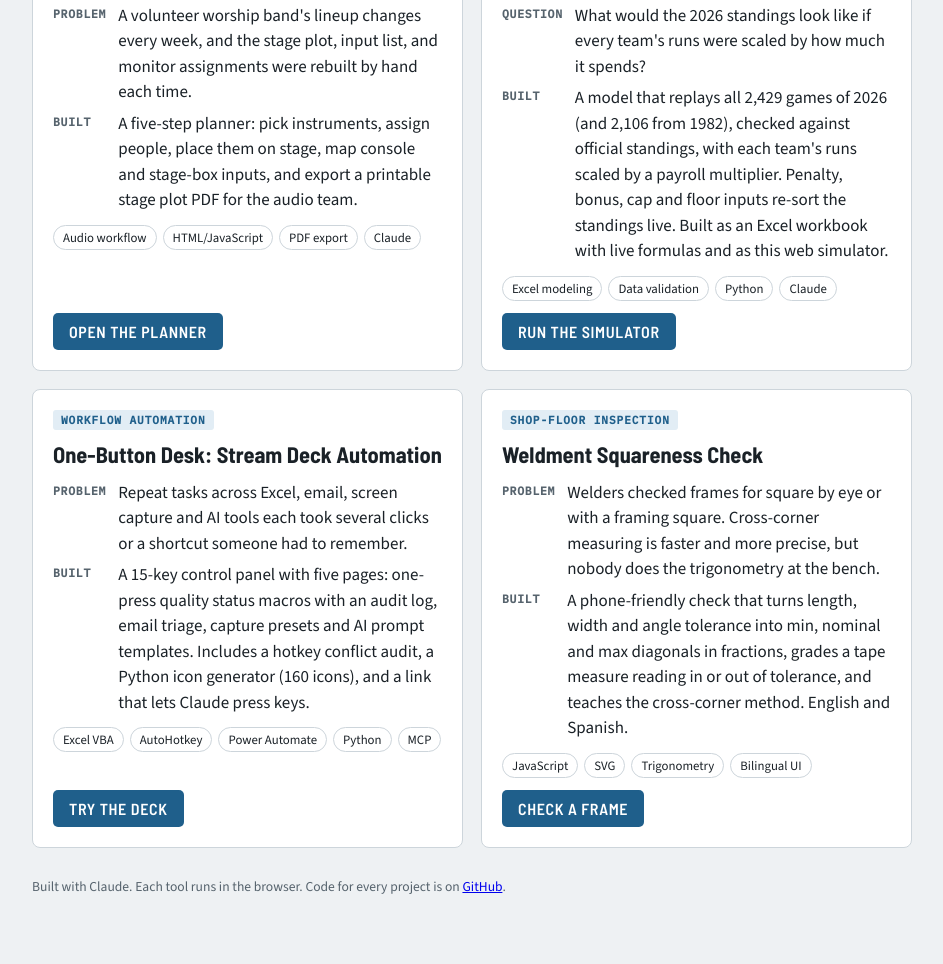
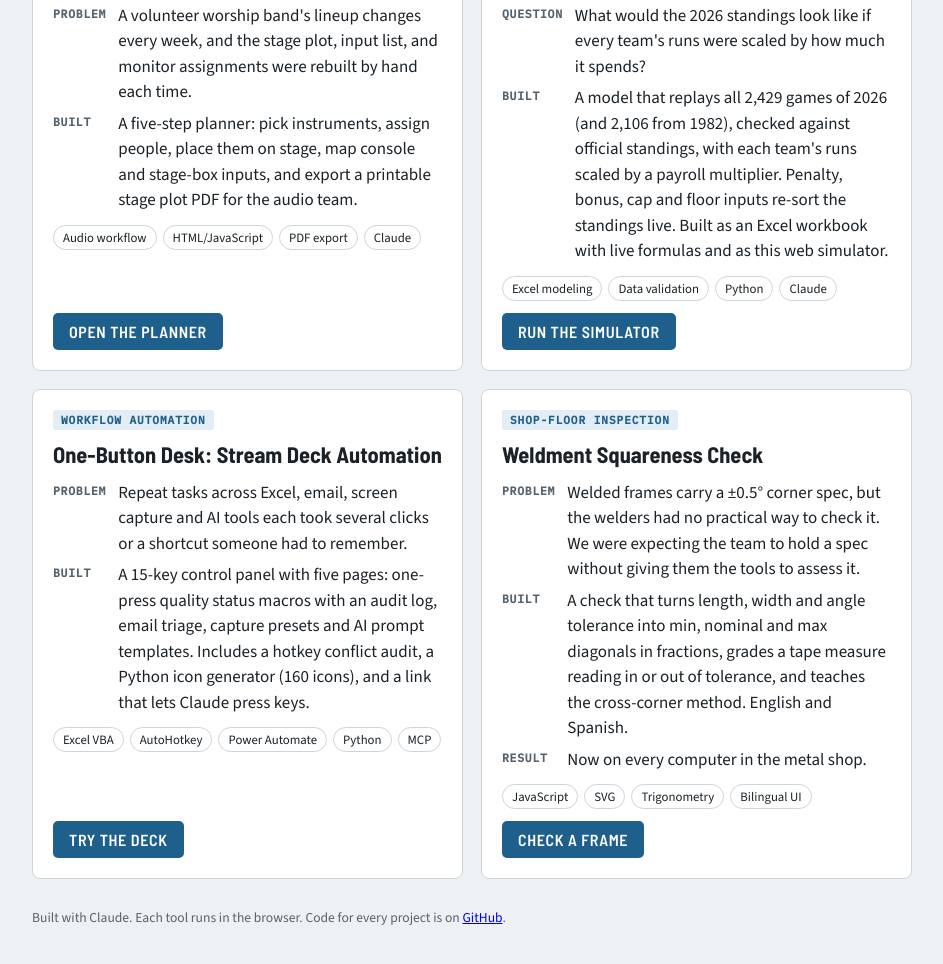
Before and after one commit to woyakn77-CREATE/Portfolio, a plain HTML site: page index.html in a window 1280 px wide. Shown: the part 850-1814 px from the top of the page, without its empty margins (168-1111 px from the left). Drawn offline with nearby package versions, Linux system fonts and the light colour scheme.

Commit message:
Weld check card: spec story and result
Co-Authored-By: Claude Opus 5.5 <noreply@anthropic.com>
Claude-Session: https://claude.ai/code/session_013zgWkoRvXNbXbdx15VHS24

```diff
--- a/index.html
+++ b/index.html
@@ -99,8 +99,9 @@ footer{font-size:.85rem;color:var(--muted)}
     <span class="tag">Shop-floor inspection</span>
     <h2>Weldment Squareness Check</h2>
     <dl>
-      <dt>Problem</dt><dd>Welders checked frames for square by eye or with a framing square. Cross-corner measuring is faster and more precise, but nobody does the trigonometry at the bench.</dd>
-      <dt>Built</dt><dd>A phone-friendly check that turns length, width and angle tolerance into min, nominal and max diagonals in fractions, grades a tape measure reading in or out of tolerance, and teaches the cross-corner method. English and Spanish.</dd>
+      <dt>Problem</dt><dd>Welded frames carry a &plusmn;0.5&deg; corner spec, but the welders had no practical way to check it. We were expecting the team to hold a spec without giving them the tools to assess it.</dd>
+      <dt>Built</dt><dd>A check that turns length, width and angle tolerance into min, nominal and max diagonals in fractions, grades a tape measure reading in or out of tolerance, and teaches the cross-corner method. English and Spanish.</dd>
+      <dt>Result</dt><dd>Now on every computer in the metal shop.</dd>
     </dl>
     <div class="tools"><span>JavaScript</span><span>SVG</span><span>Trigonometry</span><span>Bilingual UI</span></div>
     <a class="open" href="https://woyakn77-create.github.io/weld-squareness-check/">Check a frame</a>
```
